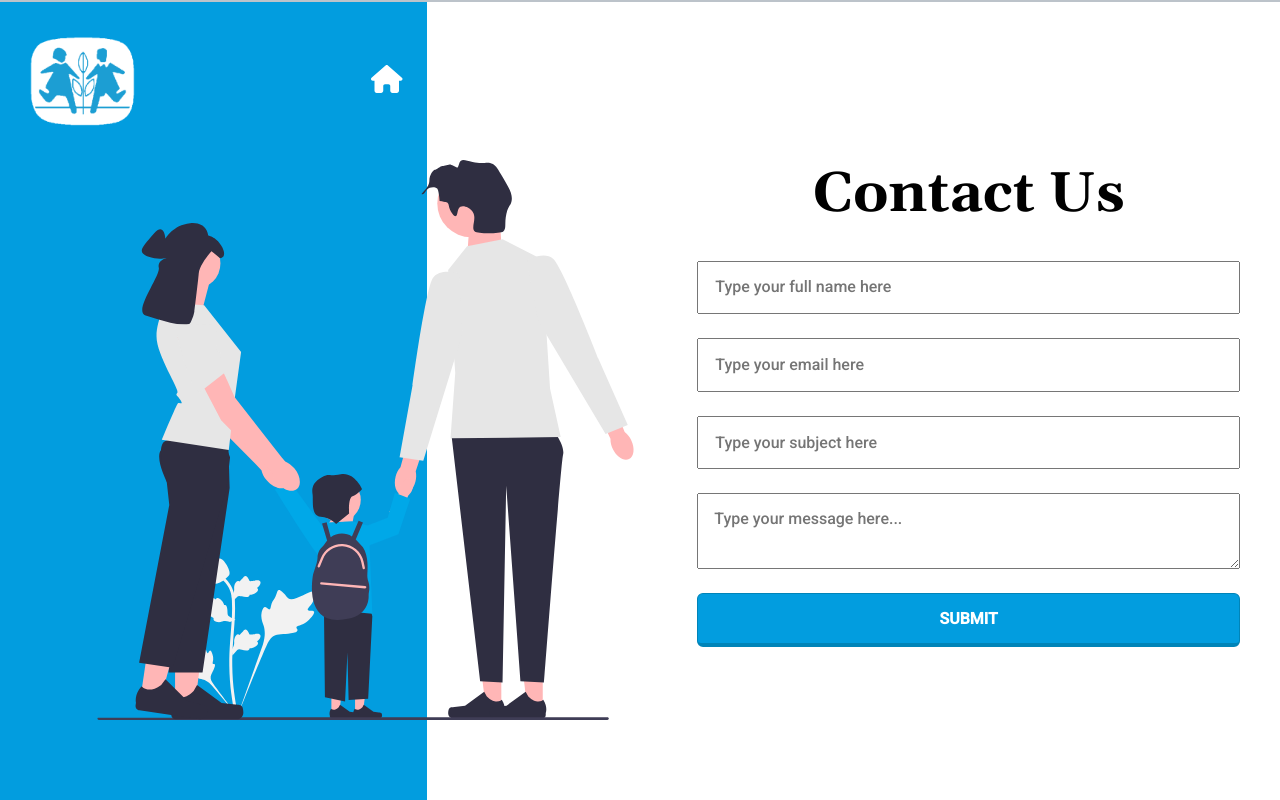
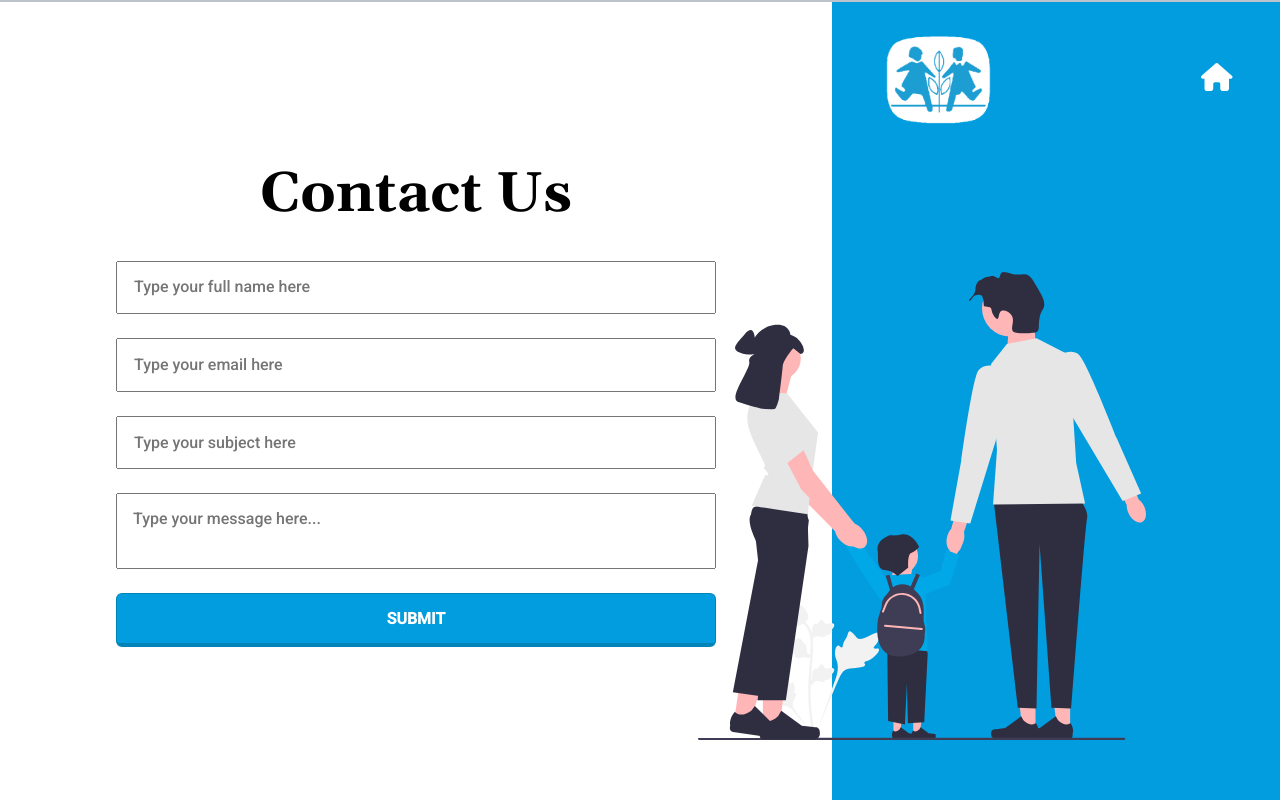
Before and after one commit to Beany-Bready-Org/sos-tamale-website, a React (Vite) app: page /sos-tamale-website/contact in a window 1280 px wide. Built offline with nearby package versions, Linux system fonts and the light colour scheme; a web font is replaced by a local one.

Commit message:
updates to contact

```diff
--- a/src/components/contact/ContactInput.jsx
+++ b/src/components/contact/ContactInput.jsx
@@ -8,7 +8,8 @@ export default function ContactInput({ type, placeholder, id }) {
         name={id}
         id={id}
         key={id}
-        className="contact__form__input textarea"></textarea>
+        className="contact__form__input textarea"
+      ></textarea>
     );
   } else if (type == "submit") {
     return (
--- a/src/stylesheets/Contact.scss
+++ b/src/stylesheets/Contact.scss
@@ -1,10 +1,9 @@
 @import "./config";
 
 .contact {
-  @include flex(row, space-between, center, unset);
+  @include flex(row-reverse, space-between, center, unset);
 
-  height: 100vh;
-  // width: clamp(300px, 90vw, 1200px);
+  min-height: 100vh;
   margin: auto;
   position: relative;
 
@@ -19,29 +18,29 @@
   // }
 
   &__img {
-    @include flex(column, space-between, flex-start, unset);
+    @include flex(column, space-between, flex-end, unset);
     width: 100%;
-    flex-basis: 50%;
+    flex-basis: 35%;
+    position: relative;
     z-index: 1;
-    height: 100%;
-    position: relative;
-    margin-right: 3em;
+    min-height: 100vh;
 
     &::after {
       background-color: $accent-color;
-      width: 70%;
+      width: 100%;
+      margin-left: auto;
       height: 100%;
       content: "";
       position: absolute;
       z-index: -1;
-      inset: 0
+      inset: 0;
     }
 
     &__nav {
       @include flex(row, space-between, center, unset);
-      height: 20vh;
-      width: 70%;
-      padding-inline: 1.5em;
+      width: 100%;
+      padding-block: 2em;
+      padding-inline: 3em;
       z-index: 100;
 
       &__home {
@@ -55,11 +54,9 @@
     }
 
     & > img {
-      width: 70vw;
-      height: 70vh;
-      position: relative;
-      left: 10%;
-      bottom: 10%;
+      position: absolute;
+      right: 30%;
+      bottom: 7.5%;
     }
   }
 }
@@ -67,15 +64,16 @@
 @media screen and (max-width: 800px) {
   .contact {
     justify-content: flex-start;
+    gap: 4em;
     flex-direction: column;
-    padding-bottom: 3em;
     z-index: -1;
 
     &__img {
       flex-basis: unset;
-      height: 15vh;
       justify-content: center;
       margin-right: 0;
+      height: 15vh;
+      min-height: unset;
 
       &::after {
         display: none;
--- a/src/stylesheets/ContactForm.scss
+++ b/src/stylesheets/ContactForm.scss
@@ -4,13 +4,12 @@
   @include flex(column, center, center, 2em);
   gap: 1.5em;
 
-  width: clamp(300px, 90vw, 650px);
-  padding-inline: 2.5em;
+  width: clamp(300px, 100vw, 800px);
+  flex-basis: 65%;
 
   @media screen and (max-width: 800px) {
     height: 100%;
-    padding-inline: 0;
     gap: 1em;
-    width: clamp(300px, 90vw, 450px);
+    width: clamp(300px, 100vw, 450px);
   }
 }
--- a/src/stylesheets/ContactInput.scss
+++ b/src/stylesheets/ContactInput.scss
@@ -2,8 +2,9 @@
 
 .contact__form__input {
   padding: 0.8em 1em;
-  width: 100%;
+  width: clamp(300px, 85%, 600px);
   font-size: $text-cta;
+  resize: none;
 
   outline: none;
   &:not([type="submit"]) {
@@ -17,8 +18,8 @@
       border: 2px solid $accent-color;
     }
   }
+
+  @media screen and (max-width: 800px) {
+    width: clamp(300px, 85%, 600px);
+  }
 }
-
-.textarea {
-  resize: vertical;
-}
--- a/src/stylesheets/DidYouKnow.scss
+++ b/src/stylesheets/DidYouKnow.scss
@@ -11,7 +11,9 @@
   container-name: didYouKnow;
   width: clamp(300px, 90vw, 900px);
 
-  @media screen and (max-width: 700px) {
+  @media screen and (max-width: 800px) {
+    width: clamp(300px, 90vw, 500px);
+
     &__buttons {
       & > * {
         width: 100% !important;
@@ -37,23 +39,20 @@
   }
 
   &__buttons {
-    display: grid;
-    grid-template-columns: repeat(auto-fit, minmax(300px, 1fr));
-    align-items: center;
+    // display: grid;
+    // grid-template-columns: repeat(auto-fit, minmax(300px, 1fr));
+    // align-items: center;
     // width: 90%;
 
+    @include flex(row, flex-start, center, 1.5em);
+
     @container didYouKnow (width <= 600px) {
-      width: 100%;
+      // width: 100%;
       gap: 1em;
-      place-items: center;
+      flex-direction: column;
+      // place-items: center;
 
       > * {
-        width: 100%;
-      }
-    }
-
-    @media screen and (max-width: 700px) {
-      & > * {
         width: 100% !important;
         text-align: center;
       }
--- a/src/stylesheets/GalleryImage.scss
+++ b/src/stylesheets/GalleryImage.scss
@@ -1,9 +1,19 @@
 @import "./config";
 
 .gallery__images__image {
+  overflow: hidden;
+  cursor: pointer;
   img {
     width: 100%;
     aspect-ratio: 1;
     object-fit: cover;
+    transition: 200ms;
+  }
+
+  &:hover,
+  &:focus {
+    img {
+      transform: scale(1.05);
+    }
   }
 }
--- a/src/stylesheets/Navbar.scss
+++ b/src/stylesheets/Navbar.scss
@@ -57,7 +57,6 @@ nav {
     }
 
     @media screen and (width <= 680px) {
-
       &-info {
         width: 100%;
         justify-content: space-between;
@@ -79,6 +78,7 @@ nav {
   width: clamp(300px, 90vw, 1300px);
   margin: auto;
   min-height: 15vh;
+  padding-block: 0.5em;
   position: relative;
   container-type: inline-size;
   container-name: navbar;
--- a/vite.config.js
+++ b/vite.config.js
@@ -3,6 +3,6 @@ import react from '@vitejs/plugin-react'
 
 // https://vitejs.dev/config/
 export default defineConfig({
-  base: "/sos-tamale-website",
+  base: "/",
   plugins: [react()],
 })
```
Also changed, not shown: index.html (line endings or trailing spaces). Lines whose indentation alone changed are shown as unchanged.
